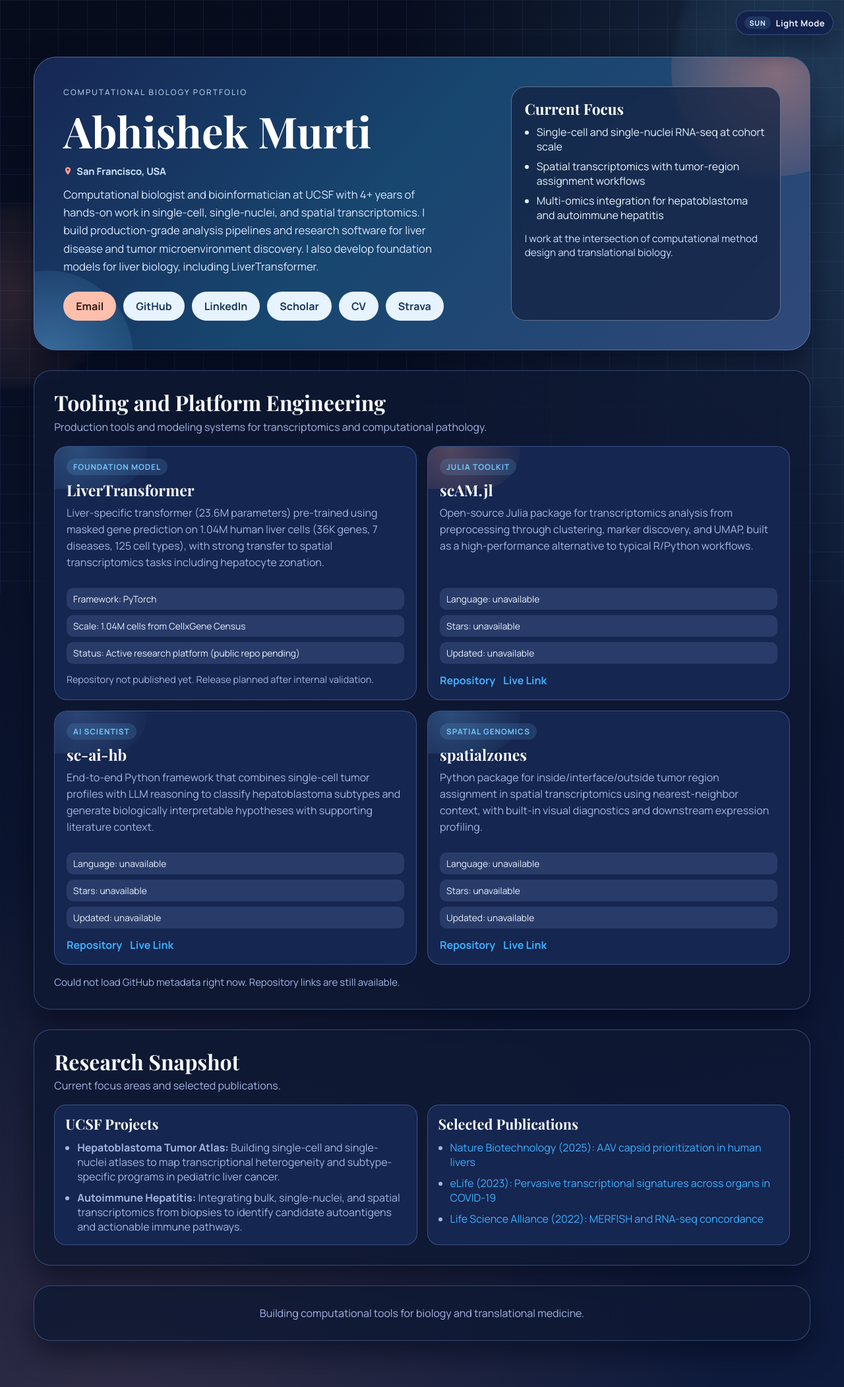
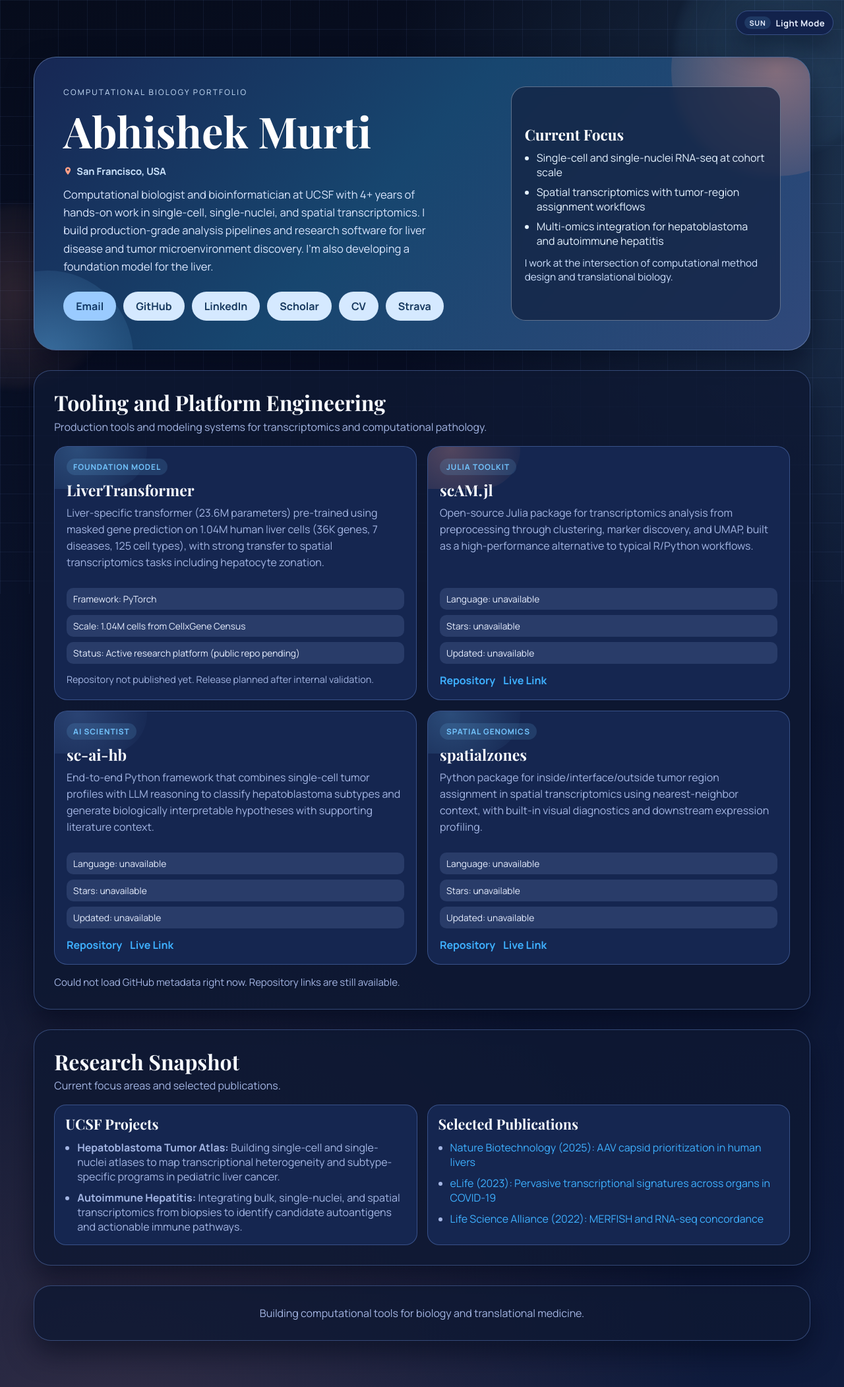
Before and after one commit to murti-abhishek/murti-abhishek.github.io, a Jekyll site: the page built from index.md, in a window 1280 px wide. Shown: the whole page at 66% size. Built offline with Jekyll 4.4.1, drawn with Linux system fonts in a browser that asks for light colours; comment, search, counter and statistics services are not loaded.

Commit message:
Polish hero copy and align hero panel layout

```diff
--- a/assets/css/style.css
+++ b/assets/css/style.css
@@ -315,13 +315,14 @@ h3 {
 }
 
 .btn-primary {
-  background: #ffbfad;
-  color: #2e1b12;
+  background: #9acbff;
+  color: #123865;
 }
 
 .btn-secondary {
-  background: #e7f3ff;
+  background: #d5e9ff;
   color: #17395f;
+  border-color: rgba(212, 231, 255, 0.75);
 }
 
 .btn-ghost {
@@ -335,12 +336,16 @@ h3 {
   border-radius: 22px;
   padding: 20px 20px 16px;
   backdrop-filter: blur(7px);
+  display: flex;
+  flex-direction: column;
+  justify-content: center;
+  gap: 10px;
 }
 
 .hero-panel h2 {
   color: #ffffff;
   font-size: 1.42rem;
-  margin-bottom: 12px;
+  margin-bottom: 2px;
 }
 
 .hero-panel ul {
@@ -352,7 +357,7 @@ h3 {
 }
 
 .hero-panel p {
-  margin: 14px 0 0;
+  margin: 2px 0 0;
   color: #cfe1ff;
   font-size: 0.95rem;
 }
--- a/index.md
+++ b/index.md
@@ -18,8 +18,7 @@ description: Computational biology, bioinformatics, and software projects by Abh
       <p class="hero-copy">
         Computational biologist and bioinformatician at UCSF with 4+ years of hands-on work in single-cell,
         single-nuclei, and spatial transcriptomics. I build production-grade analysis pipelines and research software
-        for liver disease and tumor microenvironment discovery. I also develop foundation models for liver biology,
-        including LiverTransformer.
+        for liver disease and tumor microenvironment discovery. I'm also developing a foundation model for the liver.
       </p>
       <div class="hero-actions">
         <a class="btn btn-primary" href="mailto:murtiabhishek@gmail.com">Email</a>
```
